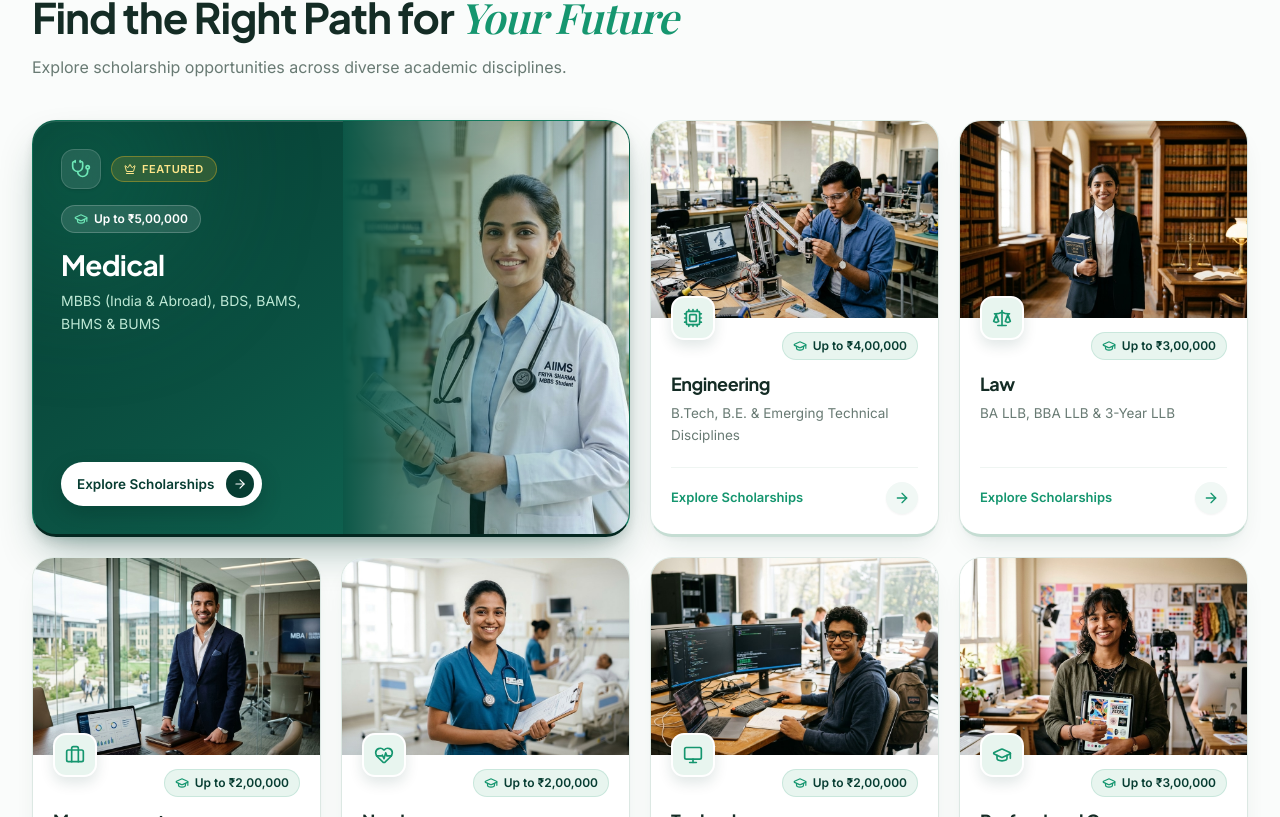
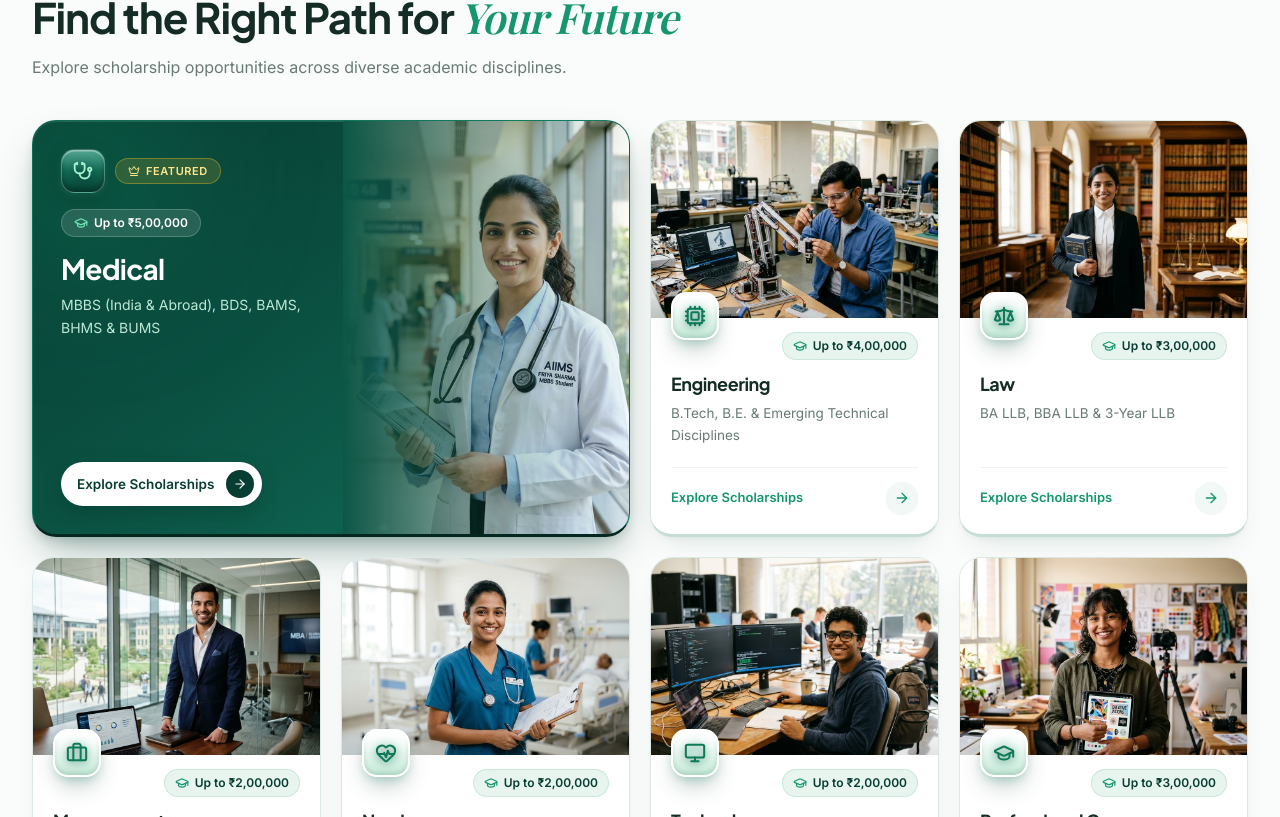
Before and after one commit to mannbond007/milestone, a Next.js app: page / in a window 1280 px wide. Shown: the part 1583-2400 px from the top of the page. Built offline with nearby package versions, Linux system fonts and the light colour scheme; no server answers.

Commit message:
Upgrade discipline card icon badges to HDR 3D glossy squircles

```diff
--- a/src/components/home/scholarship-categories.tsx
+++ b/src/components/home/scholarship-categories.tsx
@@ -204,9 +204,50 @@ function Card3DWrapper({
   );
 }
 
+function HdrIconBadge({
+  icon: Icon,
+  featured = false,
+}: {
+  icon: LucideIcon;
+  featured?: boolean;
+}) {
+  if (featured) {
+    return (
+      <span className="relative inline-flex h-11 w-11 shrink-0 items-center justify-center overflow-hidden rounded-[14px] border border-white/25 bg-gradient-to-b from-[#1A886D] via-[#126B55] to-[#083F33] text-[#A7F3D0] shadow-[0_10px_22px_-6px_rgba(4,39,32,0.6),0_3px_8px_-2px_rgba(110,231,183,0.25),inset_0_1.5px_0_rgba(255,255,255,0.4),inset_0_-2.5px_4px_rgba(4,39,32,0.5)] transition-transform duration-300 group-hover:-translate-y-0.5 group-hover:scale-105">
+        {/* Top HDR glass sheen */}
+        <span
+          aria-hidden="true"
+          className="pointer-events-none absolute inset-x-0 top-0 h-1/2 bg-gradient-to-b from-white/25 to-transparent"
+        />
+        <Icon className="relative z-10 h-5 w-5 drop-shadow-[0_2px_4px_rgba(4,39,32,0.65)]" strokeWidth={2.2} />
+      </span>
+    );
+  }
+
+  return (
+    <div
+      style={{ transform: "translateZ(26px)" }}
+      className="relative z-10 -mt-10 inline-flex h-12 w-12 shrink-0 items-center justify-center overflow-hidden rounded-[15px] border-[2.5px] border-white bg-gradient-to-b from-[#FFFFFF] via-[#E6F6EE] to-[#C6EBD9] text-[#0D7A58] shadow-[0_12px_24px_-6px_rgba(7,61,50,0.32),0_4px_10px_-2px_rgba(21,150,111,0.22),inset_0_1.5px_0_rgba(255,255,255,0.95),inset_0_-2.5px_4px_rgba(7,61,50,0.14)] transition-all duration-300 group-hover:-translate-y-1 group-hover:scale-105 dark:border-[#0D1E19] dark:from-[#1D4B3D] dark:via-[#14372D] dark:to-[#0B221B] dark:text-[#6EE7B7] dark:shadow-[0_12px_24px_-6px_rgba(0,0,0,0.6),inset_0_1px_0_rgba(255,255,255,0.18)]"
+    >
+      {/* Top HDR glass sheen */}
+      <span
+        aria-hidden="true"
+        className="pointer-events-none absolute inset-x-0 top-0 h-1/2 bg-gradient-to-b from-white/75 to-transparent dark:from-white/15"
+      />
+      {/* Subtle emerald ambient core */}
+      <span
+        aria-hidden="true"
+        className="pointer-events-none absolute h-6 w-6 rounded-full bg-[#15966F]/15 blur-[5px]"
+      />
+      <Icon
+        className="relative z-10 h-[22px] w-[22px] drop-shadow-[0_2px_3px_rgba(7,61,50,0.28)] dark:drop-shadow-[0_2px_4px_rgba(0,0,0,0.6)]"
+        strokeWidth={2.2}
+      />
+    </div>
+  );
+}
+
 function DisciplineCard({ category }: { category: DisciplineCategory }) {
-  const Icon = category.icon;
-
   return (
     <Link href={category.href} className="group block h-full">
       <Card3DWrapper className="flex flex-col overflow-hidden rounded-[22px] border border-[#DCE8E3] border-b-[3px] border-b-[#C5DDD3] bg-white shadow-[0_14px_28px_-12px_rgba(7,61,50,0.14),0_4px_10px_-4px_rgba(7,61,50,0.06),inset_0_1px_0_rgba(255,255,255,0.9)] transition-shadow duration-300 group-hover:border-[#15966F]/45 group-hover:border-b-[#15966F]/60 group-hover:shadow-[0_24px_46px_-14px_rgba(7,61,50,0.22),0_8px_18px_-6px_rgba(21,150,111,0.12)] dark:border-[#1E3B32] dark:border-b-[#122922] dark:bg-[#0D1E19] dark:shadow-[0_14px_28px_-12px_rgba(0,0,0,0.45),inset_0_1px_0_rgba(255,255,255,0.05)] dark:group-hover:border-[#34D399]/40">
@@ -228,9 +269,7 @@ function DisciplineCard({ category }: { category: DisciplineCategory }) {
         >
           <div>
             <div className="flex items-start justify-between gap-2">
-              <div className="relative z-10 -mt-9 inline-flex h-11 w-11 shrink-0 items-center justify-center rounded-xl border-2 border-white bg-[#E8F5EF] text-[#15966F] shadow-[0_6px_14px_rgba(7,61,50,0.12)] transition-transform duration-300 group-hover:-translate-y-0.5 dark:border-[#0D1E19] dark:bg-[#132E26] dark:text-[#34D399]">
-                <Icon className="h-5 w-5" />
-              </div>
+              <HdrIconBadge icon={category.icon} />
               <GrantBadge amount={category.amount} />
             </div>
 
@@ -258,8 +297,6 @@ function DisciplineCard({ category }: { category: DisciplineCategory }) {
 }
 
 function FeaturedMedicalCard({ category }: { category: DisciplineCategory }) {
-  const Icon = category.icon;
-
   return (
     <Link href={category.href} className="group block h-full">
       <Card3DWrapper
@@ -276,9 +313,7 @@ function FeaturedMedicalCard({ category }: { category: DisciplineCategory }) {
         >
           <div>
             <div className="flex flex-wrap items-center gap-2.5">
-              <span className="inline-flex h-10 w-10 items-center justify-center rounded-xl border border-white/15 bg-white/10 text-[#6EE7B7] shadow-sm backdrop-blur-sm transition-transform duration-300 group-hover:scale-105">
-                <Icon className="h-5 w-5" />
-              </span>
+              <HdrIconBadge icon={category.icon} featured />
               <span className="inline-flex items-center gap-1.5 rounded-full border border-[#FBBF24]/35 bg-[#FBBF24]/15 px-3 py-1 text-[11px] font-semibold uppercase tracking-wider text-[#FDE68A]">
                 <Crown className="h-3 w-3" />
                 Featured
```
